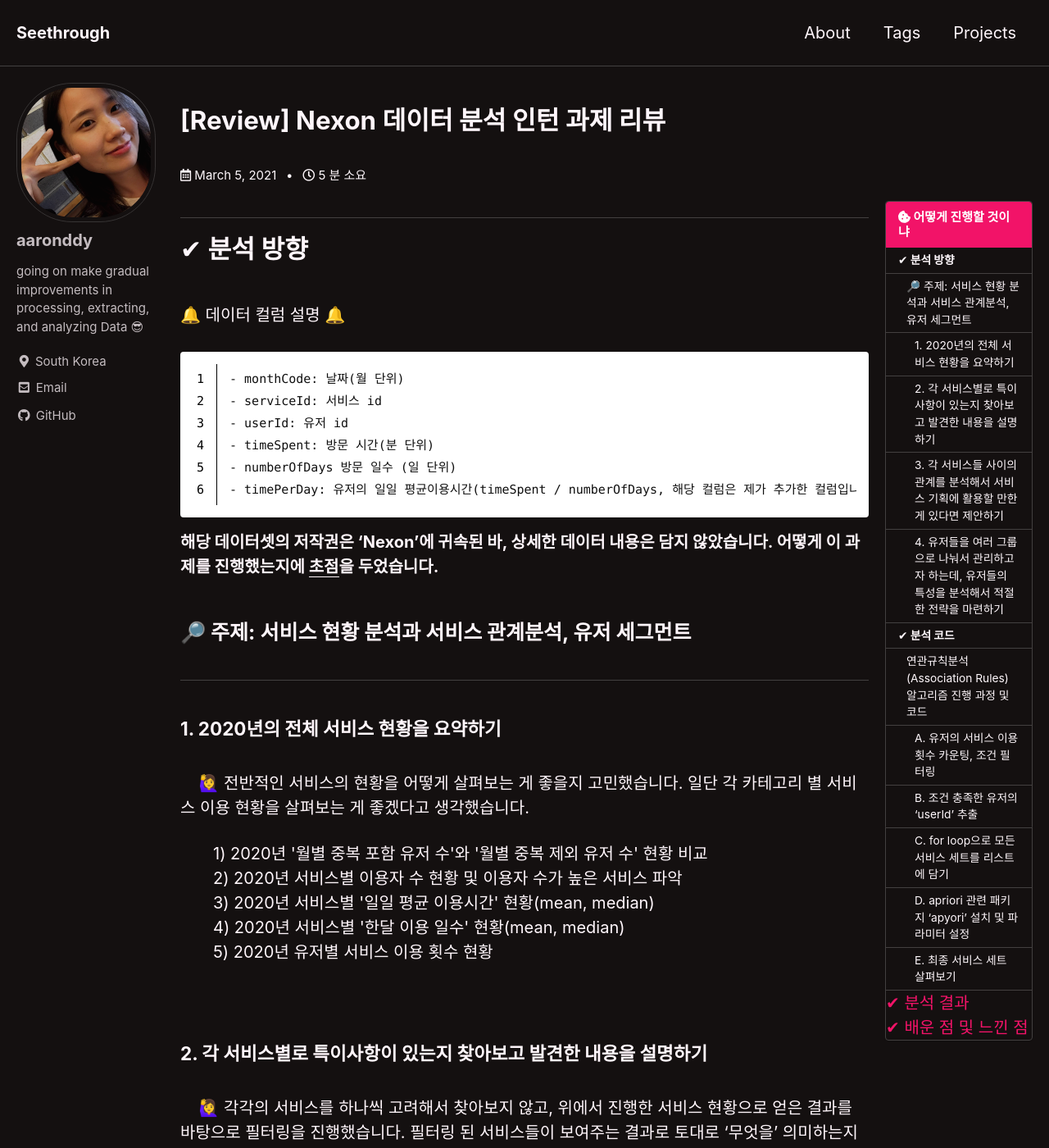
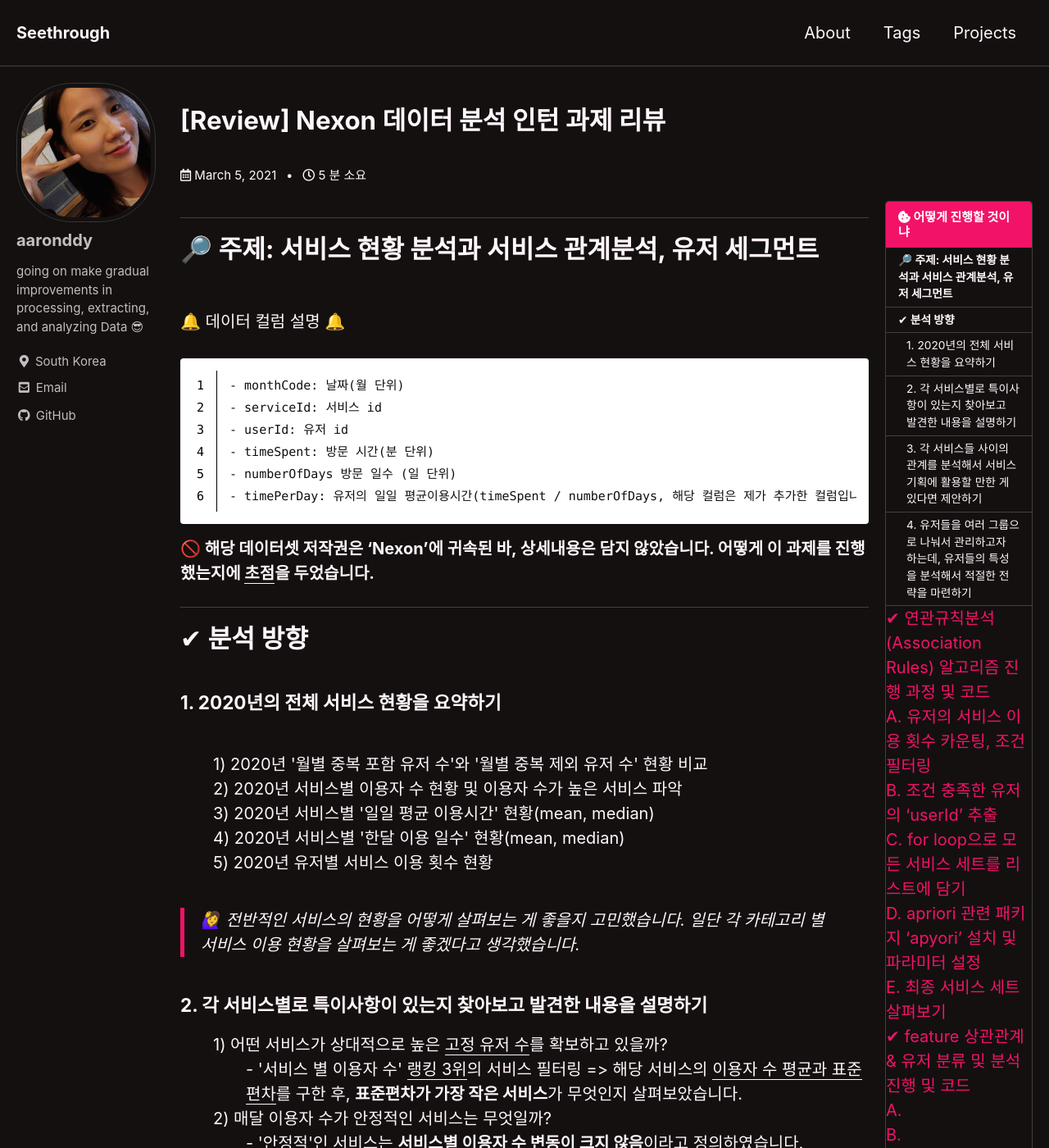
Before and after one commit to aaronddy/aaronddy.github.io, a Jekyll site: the page built from _posts/2021-03-05-review-Nexon-assignment.md, in a window 1280 px wide and 1400 px high. Shown: the whole window at 82% size. Built offline with Jekyll 4.4.1, drawn with Linux system fonts in a browser that asks for light colours; cached includes are drawn as plain includes; some web fonts are replaced; some of the changed text lies outside the part shown.

Commit message:
change css and modify nexon review

````diff
--- a/_includes/footer.html
+++ b/_includes/footer.html
@@ -18,4 +18,4 @@
   </ul>
 </div>
 
-<div class="page__footer-copyright">&copy; {{ site.time | date: '%Y' }} {{ site.name | default: site.title }}. {{ site.data.ui-text[site.locale].powered_by | default: "Powered by" }} <a href="https://jekyllrb.com" rel="nofollow">Jekyll</a> &amp; <a href="https://mademistakes.com/work/minimal-mistakes-jekyll-theme/" rel="nofollow">Minimal Mistakes</a>.</div>
+<!-- <div class="page__footer-copyright">&copy; {{ site.time | date: '%Y' }} {{ site.name | default: site.title }}. {{ site.data.ui-text[site.locale].powered_by | default: "Powered by" }} <a href="https://jekyllrb.com" rel="nofollow">Jekyll</a> &amp; <a href="https://mademistakes.com/work/minimal-mistakes-jekyll-theme/" rel="nofollow">Minimal Mistakes</a>.</div> -->
--- a/_posts/2021-03-05-review-Nexon-assignment.md
+++ b/_posts/2021-03-05-review-Nexon-assignment.md
@@ -8,20 +8,19 @@ tags:
   - [Review, DataAnlysis, Python, Algorithm]
 
 toc: true
-toc_sticky: true
+toc_sticky: false
 toc_label: "어떻게 진행할 것이냐"
 toc_icon: "cookie-bite"
 
 date: 2021-03-05
-last_modified_at: 2021-03-12
+last_modified_at: 2021-03-13
 ---
 
 
 *********
 
-# ✔ 분석 방향
+# 🔎 주제: 서비스 현황 분석과 서비스 관계분석, 유저 세그먼트 <br>
 
-<br>
 🔔  데이터 컬럼 설명 🔔
 {% highlight html linenos %}
 - monthCode: 날짜(월 단위)
@@ -32,13 +31,14 @@ last_modified_at: 2021-03-12
 - timePerDay: 유저의 일일 평균이용시간(timeSpent / numberOfDays, 해당 컬럼은 제가 추가한 컬럼입니다.)
 {% endhighlight %}
 
-<strong>해당 데이터셋의 저작권은 'Nexon'에 귀속된 바, 상세한 데이터 내용은 담지 않았습니다. 어떻게 이 과제를 진행했는지에 <u>초점</u>을 두었습니다.</strong>
+<strong>🚫 해당 데이터셋 저작권은 'Nexon'에 귀속된 바, 상세내용은 담지 않았습니다. 어떻게 이 과제를 진행했는지에 <u>초점</u>을 두었습니다.</strong>
 <br>
 
-## 🔎 주제: 서비스 현황 분석과 서비스 관계분석, 유저 세그먼트 <br>
+*********************************
+
+# ✔ 분석 방향
 
 ### 1. 2020년의 전체 서비스 현황을 요약하기<br>
-  &nbsp; &nbsp; 🙋‍♀️ 전반적인 서비스의 현황을 어떻게 살펴보는 게 좋을지 고민했습니다. 일단 각 카테고리 별 서비스 이용 현황을 살펴보는 게 좋겠다고 생각했습니다.
 <ol>
 1) 2020년 '월별 중복 포함 유저 수'와 '월별 중복 제외 유저 수' 현황 비교<br>
 2) 2020년 서비스별 이용자 수 현황 및 이용자 수가 높은 서비스 파악<br>
@@ -47,10 +47,10 @@ last_modified_at: 2021-03-12
 5) 2020년 유저별 서비스 이용 횟수 현황<br>
 </ol>
 
+> 🙋‍♀️ 전반적인 서비스의 현황을 어떻게 살펴보는 게 좋을지 고민했습니다. 일단 각 카테고리 별 서비스 이용 현황을 살펴보는 게 좋겠다고 생각했습니다.
 <br>
 
-### 2. 각 서비스별로 특이사항이 있는지 찾아보고 발견한 내용을 설명하기<br>
-  &nbsp; &nbsp; 🙋‍♀️ 각각의 서비스를 하나씩 고려해서 찾아보지 않고, 위에서 진행한 서비스 현황으로 얻은 결과를 바탕으로 필터링을 진행했습니다. 필터링 된 서비스들이 보여주는 결과로 토대로 '무엇을' 의미하는지 해석해 보았습니다.
+### 2. 각 서비스별로 특이사항이 있는지 찾아보고 발견한 내용을 설명하기
 <ol>
 1) 어떤 서비스가 상대적으로 높은 <u>고정 유저 수</u>를 확보하고 있을까?<br>
 <ul>
@@ -90,17 +93,17 @@ last_modified_at: 2021-03-12
 2). '서비스별 유저 수'와 '서비스별 이용 일수'를 고려해 유저 분류 및 분석<br>
 3). '서비스별 일일 평균이용시간'과 '서비스별 이용 일수' 고려해 유저 분류 및 분석<br>
 </ol>
-<!-- </ol> -->
+
+> 🙋‍♀️ 상관관계가 있는 요인들을 고려해 유저를 여러 그룹으로 나눌 수 있겠다고 생각했고, 2가지 경우를 고려해 유저 분류 및 분석을 진행했습니다.
 
 ***************
 <br>
 
-# ✔ 분석 코드
-### 연관규칙분석(Association Rules) 알고리즘 진행 과정 및 코드<br>
+# ✔ 연관규칙분석(Association Rules) 알고리즘 진행 과정 및 코드
+
 > 🔔 해당 개념에 대해 간단하게 설명하자면, 모든 서비스들 간의 조합을 생성 => 연관성이 있다고 볼 수 있는 "후보" 규칙을 파악할 수 있는 분석 방식입니다. 이 방법을 통해 '연관성이 높은 세트'가 발견되면 서비스 <u>'추천시스템'</u>으로 혹은 마케팅으로 활용할 수 있겠다고 생각했습니다. <br>
 
-
-#### A. 유저의 서비스 이용 횟수 카운팅, 조건 필터링<br>
+### A. 유저의 서비스 이용 횟수 카운팅, 조건 필터링
 
 2020년 한 해 동안의 각 유저의 서비스 이용횟수를 카운팅 후, 36회 이상인 유저 필터링
 
@@ -112,13 +115,12 @@ users_sort = users.sort_values(by='count', ascending=False)
 users_sort = users_sort[users_sort['count'] >= 36]
 
 ```
-<br>
 
  💡 횟수를 36회로 정한 이유는 한달에 3가지 이상의 서비스를 이용(12*3)했을 때를 고려하였습니다.
 
-<br><br>
+<br>
 
-#### B. 조건 충족한 유저의 'userId' 추출
+### B. 조건 충족한 유저의 'userId' 추출
 
 ```python
 # 'users_sort' 테이블의 index(userId)를 데이터프레임으로 저장
@@ -128,9 +130,9 @@ users_filtering = pd.DataFrame(users_sort.index)
 range_users = users_filtering['userId']
 
 ```
-<br><br>
+<br>
 
-#### C. for loop으로 모든 서비스 세트를 리스트에 담기
+### C. for loop으로 모든 서비스 세트를 리스트에 담기
 
 ```python
 total_trans = []            # 빈 리스트 생성
@@ -149,10 +151,9 @@ for i in range_users:
     # total_trans에 append
 
 ```
+<br>
 
-<br><br>
-
-#### D. apriori 관련 패키지 'apyori' 설치 및 파라미터 설정
+### D. apriori 관련 패키지 'apyori' 설치 및 파라미터 설정
 <br>
 🔔 'Apriori' 알고리즘은 3개의 중요한 지표를 가지고 후보 세트를 선정합니다.
 - Support(지지도): <strong>규칙의 중요성에 대한 척도</strong>로 'A'와 'B' 서비스를 함께 이용한 경우의 수와 전체 경우의 수를 나눠 구합니다.
@@ -193,7 +194,7 @@ print("모든 조건을 만족하는 서비스 세트는", len(associations), '
 
 <br>
 
-#### E. 최종 서비스 세트 살펴보기
+### E. 최종 서비스 세트 살펴보기
 
 ```python
 
@@ -240,8 +241,11 @@ for item in associations:
 ```
 
 ***************************************
-<br>
 
-# ✔ 분석 결과
+# ✔ feature 상관관계 & 유저 분류 및 분석 진행 및 코드
+
+### A.
+### B.
+### C.
 
 # ✔ 배운 점 및 느낀 점
--- a/_sass/minimal-mistakes/skins/_neon.scss
+++ b/_sass/minimal-mistakes/skins/_neon.scss
@@ -10,7 +10,7 @@ $border-color: mix(#fff, $background-color, 20%) !default;
 $code-background-color: mix(#000, $background-color, 15%) !default;
 $code-background-color-dark: mix(#000, $background-color, 20%) !default;
 $form-background-color: mix(#000, $background-color, 15%) !default;
-$footer-background-color: mix($primary-color, #000, 10%) !default;
+$footer-background-color:  #141010 !default;
 $link-color: $primary-color !default;
 $link-color-hover: mix(#fff, $link-color, 25%) !default;
 $link-color-visited: mix(#000, $link-color, 25%) !default;
````
Also changed, not shown: other parts of _posts/2021-03-05-review-Nexon-assignment.md (+5 -2 lines).
